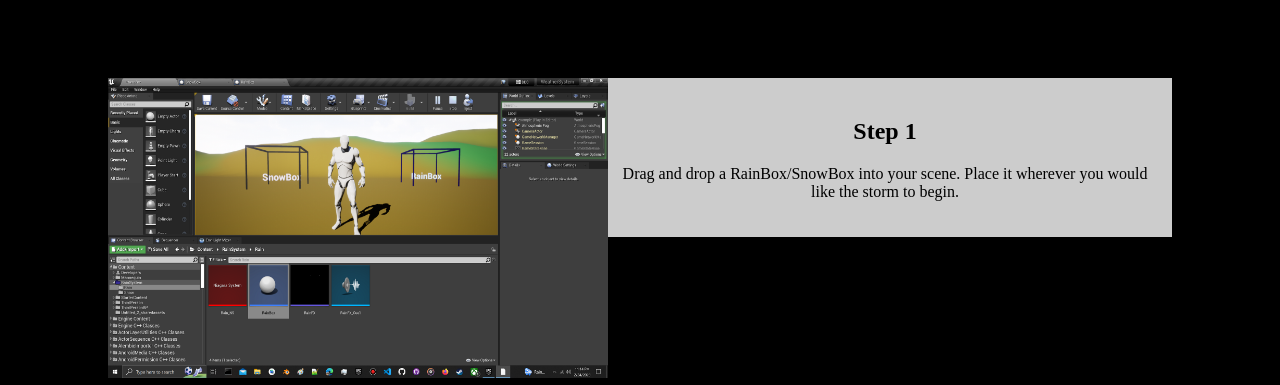
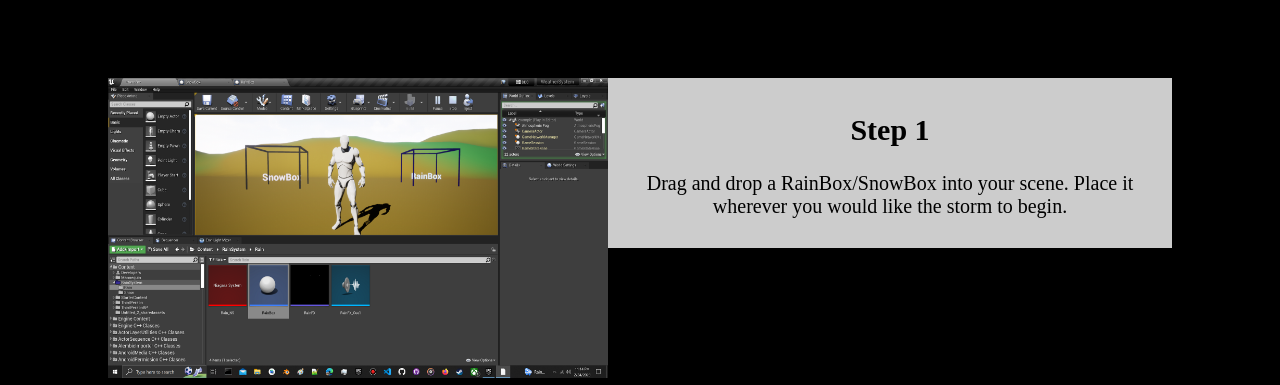
Before and after one commit to JRH89/WeatherSystemDocumentation, a plain HTML site: page index.html in a window 1280 px wide. Shown: the part 712-1097 px from the top of the page. Drawn offline with Linux system fonts and the light colour scheme.

Commit message:
Font size

```diff
--- a/style.css
+++ b/style.css
@@ -46,7 +46,8 @@ body {
 
   .text {
     background-color: rgba(255, 255, 255, 0.8);
-    padding: 20px;
+    padding: 10px;
     text-align: center;
     color: black;
+    font-size: 20px;
   }
```
